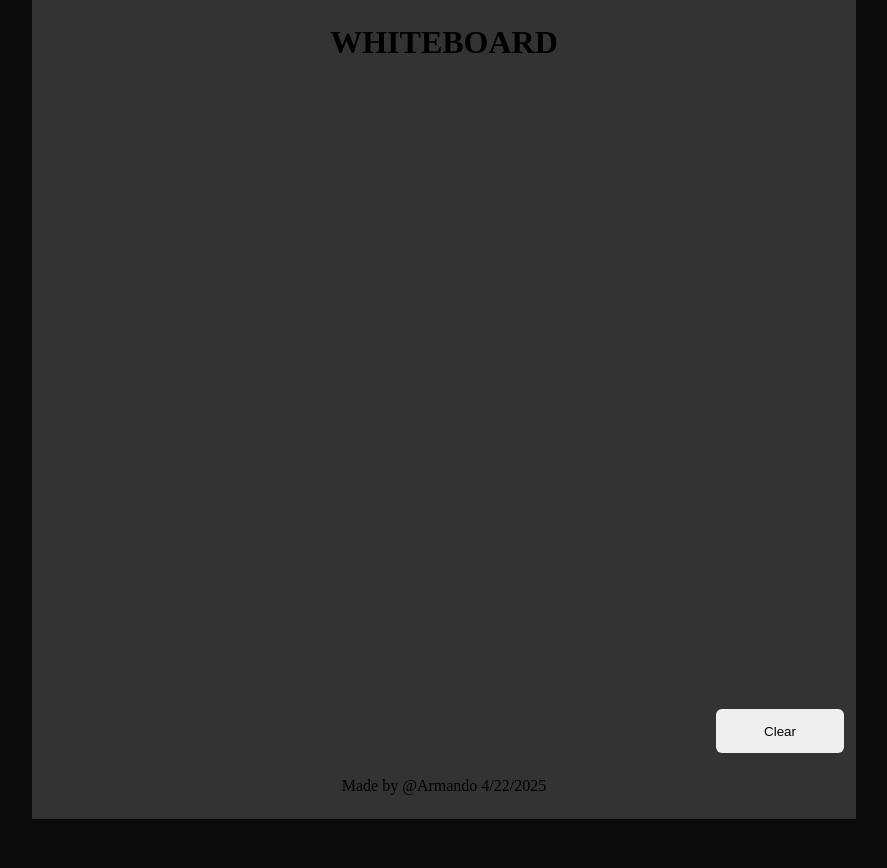
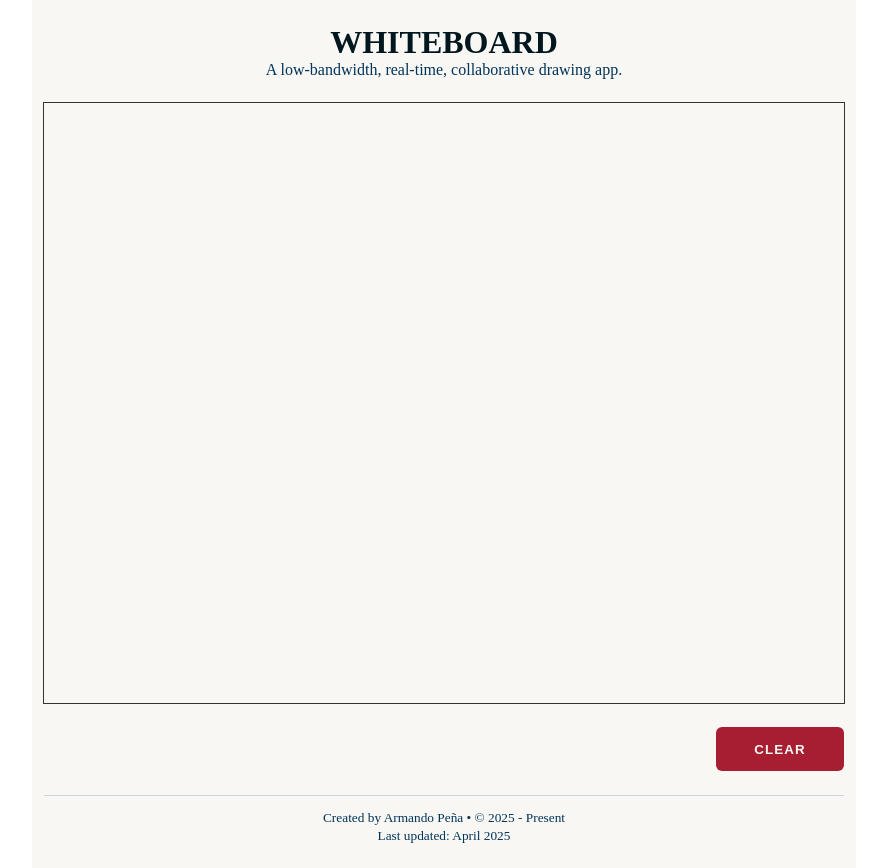
Before and after one commit to Armando284/whiteboard, a website: page public/index.html in a window 1280 px wide. Shown: the whole page, without its empty margins (196-1083 px from the left). Before the commit the page ends 819 px from the top, so only its background shows below. Drawn offline with Linux system fonts and the light colour scheme.

Commit message:
style: add styles to increase UI/UX

```diff
--- a/public/index.html
+++ b/public/index.html
@@ -11,14 +11,17 @@
     <main>
       <header>
         <h1>Whiteboard</h1>
+        <p>
+          A low-bandwidth, real-time, collaborative drawing app.
+        </p>
       </header>
       <canvas id="pizarra" width="800" height="600"></canvas>
       <section class="button-group">
         <button id="clear-canvas">Clear</button>
       </section>
       <footer>
-        Made by @Armando
-        <time datetime="4/22/2025">4/22/2025</time>
+        <p><small>Created by Armando Peña • © 2025 - Present</small></p>
+        <p><small>Last updated: April 2025</small></p>
       </footer>
     </main>
   </body>
--- a/public/style.css
+++ b/public/style.css
@@ -8,18 +8,26 @@
   --large-space: 24px;
   --medium-space: 12px;
   --small-space: 6px;
+  --bg-primary-color: #f9f7f3;
+  --bg-secondary-color: #ffffff;
+  --text-primary-color: #00171f;
+  --text-secondary-color: #003459;
+  --text-tertiary-color: #c9d6df;
+  --cta-color: #a71d31;
+  --cta-active-color: #3f0d12;
 }
 
 body {
   width: 100dvw;
   min-height: 100dvh;
-  background: #0c0b0b;
+  background: var(--bg-secondary-color);
   display: flex;
   justify-content: center;
 }
 
 main {
-  background: #333;
+  background: var(--bg-primary-color);
+  color: var(--text-secondary-color);
   padding: var(--large-space) var(--medium-space);
   display: flex;
   flex-direction: column;
@@ -28,8 +36,13 @@ main {
   gap: var(--large-space);
 }
 
+header {
+  text-align: center;
+}
+
 h1 {
   text-transform: uppercase;
+  color: var(--text-primary-color);
 }
 
 canvas {
@@ -48,8 +61,27 @@ button {
   border-radius: var(--small-space);
   border: none;
   outline: none;
+  background: var(--cta-color);
+  color: var(--bg-primary-color);
+  text-transform: uppercase;
+  font-weight: 700;
+  letter-spacing: 1.10px;
+  cursor: pointer;
+  transition: background 0.3s ease-in-out;
+
+  &:hover {
+    background: var(--cta-active-color);
+  }
+
+  &:active {
+    background: var(--text-primary-color);
+  }
 }
 
 footer {
+  width: 100%;
   margin-top: auto;
+  padding-top: var(--medium-space);
+  text-align: center;
+  border-top: var(--text-tertiary-color) 1px solid;
 }
```
